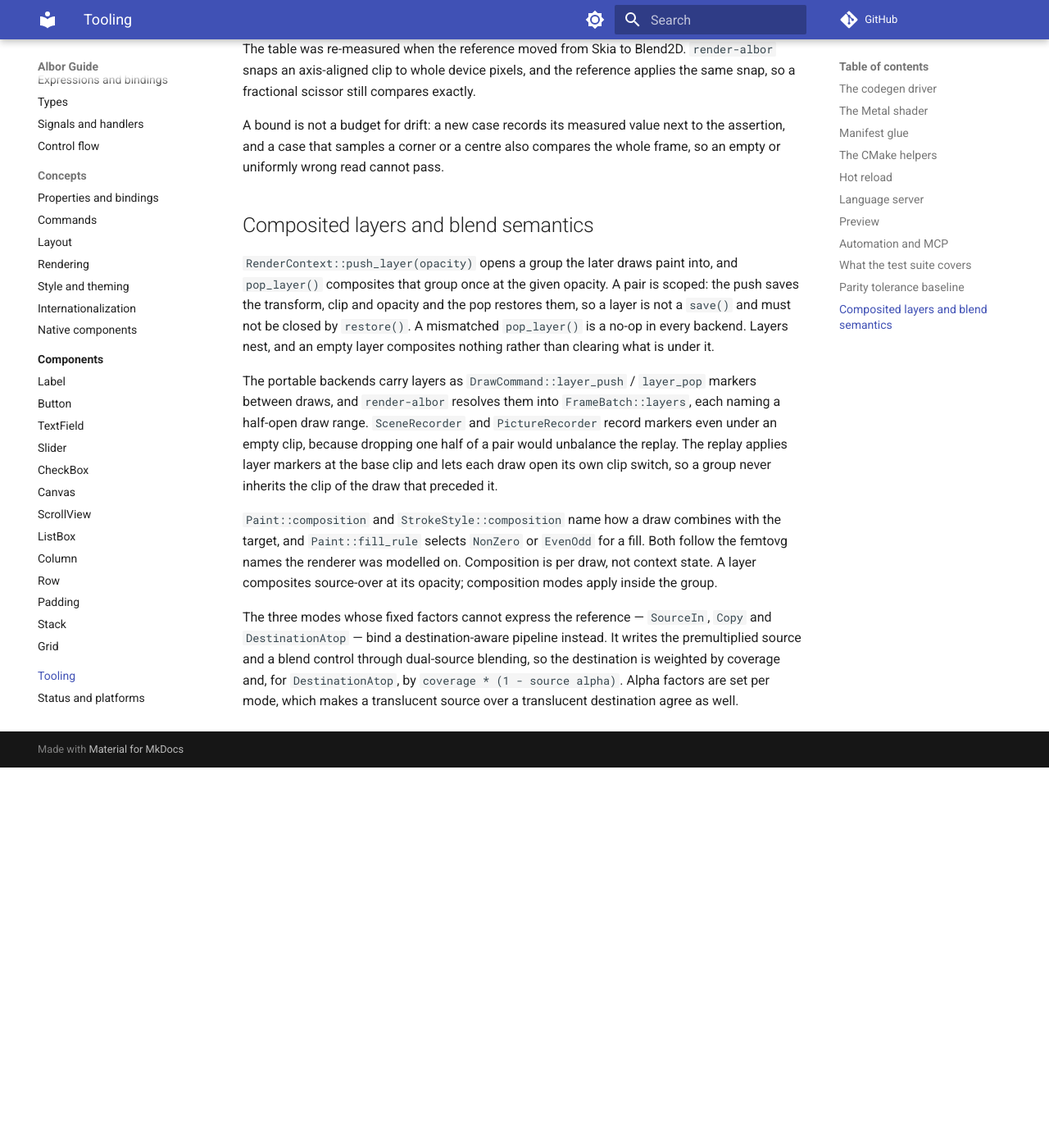
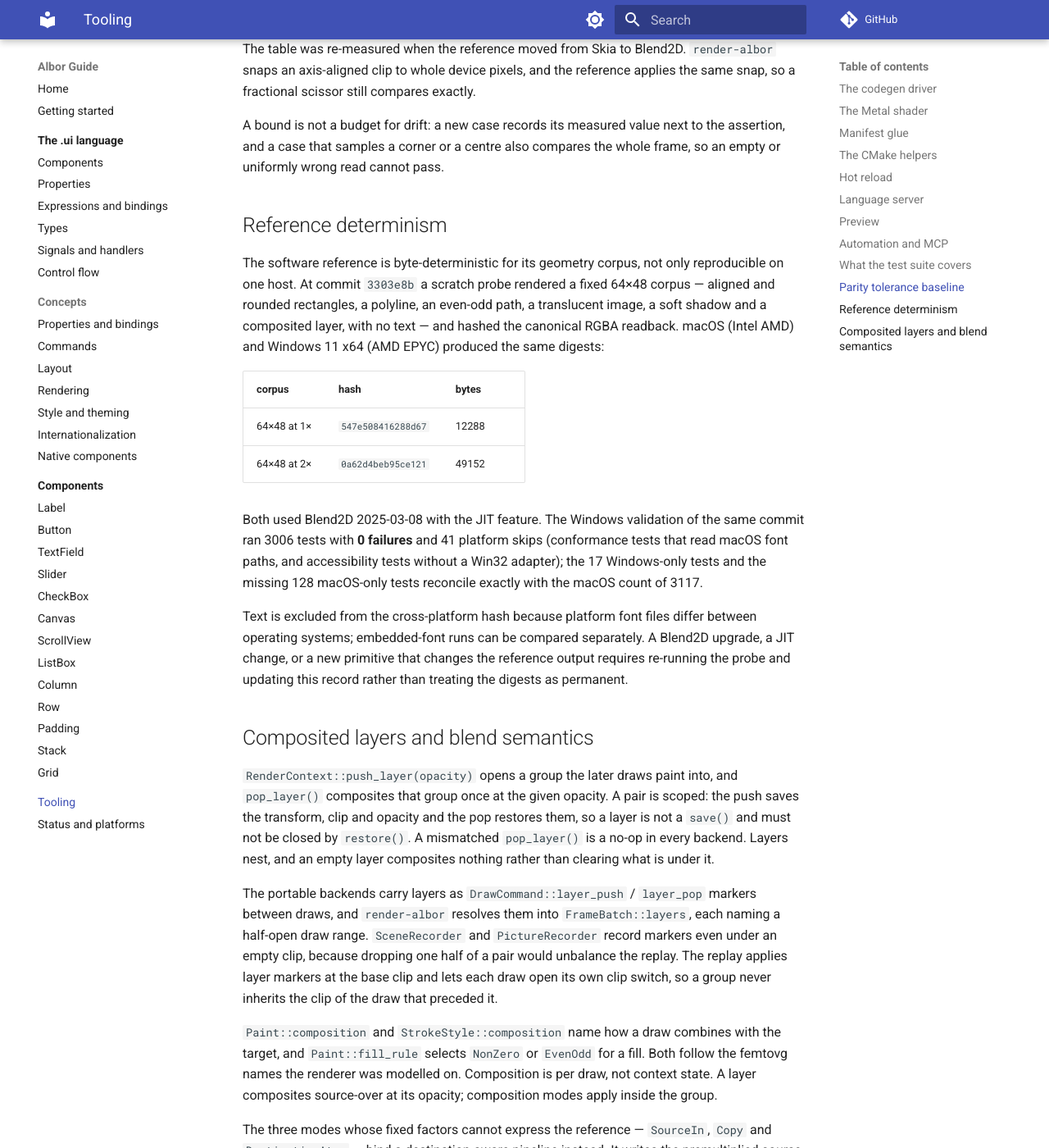
Before and after one commit to AlborCore/albor, an MkDocs documentation site: the page built from docs/tooling.md, in a window 1280 px wide and 1400 px high, scrolled down 3353 px. Shown: the whole window at 82% size. Built offline with MkDocs 1.6.1 and Material for MkDocs 9.7.7, drawn with Linux system fonts in a browser that asks for light colours; comment, search, counter and statistics services are not loaded; before the commit the page ends 4289 px from its top, so only the background shows below that.

Commit message:
fix: initialize the clip group rasters MSVC reads (§6.2)
Windows validation of 3303e8b reported C4701 on destination_data, which the
short-circuit in the readiness check leaves unproven to MSVC even though the
guarded block only runs after getData succeeded. Initialize the description,
do the same for the source and backup in flatten_clip_group, and skip the
source copy when a description carries no area.

Record the byte-identical macOS and Windows reference digests in the tooling
notes, together with the Windows suite reconciliation, so a future Blend2D or
JIT change knows what to re-run.

Refs #111.

```diff
--- a/docs/tooling.md
+++ b/docs/tooling.md
@@ -133,6 +133,29 @@ A bound is not a budget for drift: a new case records its measured value next to
 assertion, and a case that samples a corner or a centre also compares the whole frame, so
 an empty or uniformly wrong read cannot pass.
 
+## Reference determinism
+
+The software reference is byte-deterministic for its geometry corpus, not only reproducible
+on one host. At commit `3303e8b` a scratch probe rendered a fixed 64×48 corpus — aligned and
+rounded rectangles, a polyline, an even-odd path, a translucent image, a soft shadow and a
+composited layer, with no text — and hashed the canonical RGBA readback. macOS (Intel AMD)
+and Windows 11 x64 (AMD EPYC) produced the same digests:
+
+| corpus | hash | bytes |
+| --- | --- | --- |
+| 64×48 at 1× | `547e508416288d67` | 12288 |
+| 64×48 at 2× | `0a62d4beb95ce121` | 49152 |
+
+Both used Blend2D 2025-03-08 with the JIT feature. The Windows validation of the same
+commit ran 3006 tests with **0 failures** and 41 platform skips (conformance tests that read
+macOS font paths, and accessibility tests without a Win32 adapter); the 17 Windows-only
+tests and the missing 128 macOS-only tests reconcile exactly with the macOS count of 3117.
+
+Text is excluded from the cross-platform hash because platform font files differ between
+operating systems; embedded-font runs can be compared separately. A Blend2D upgrade, a JIT
+change, or a new primitive that changes the reference output requires re-running the probe
+and updating this record rather than treating the digests as permanent.
+
 ## Composited layers and blend semantics
 
 `RenderContext::push_layer(opacity)` opens a group the later draws paint into, and
```
Also changed, not shown: 1 other file.
